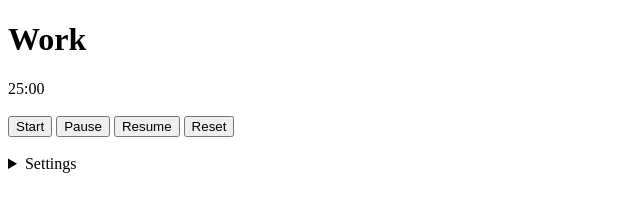
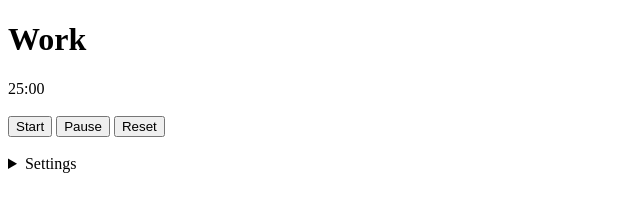
Before and after one commit to VedantBandre/pomodoro, a plain HTML site: page index.html in a window 1280 px wide. Shown: the whole page, without its empty margins (0-640 px from the left). Drawn offline with Linux system fonts and the light colour scheme.

Commit message:
removed resume button until logic added

```diff
--- a/index.html
+++ b/index.html
@@ -17,7 +17,7 @@
         <div class="controls">
             <button id="start">Start</button>
             <button id="pause">Pause</button>
-            <button id="resume">Resume</button>
+            <!-- <button id="resume">Resume</button> -->
             <button id="reset" class="danger">Reset</button>
         </div>
 
```
